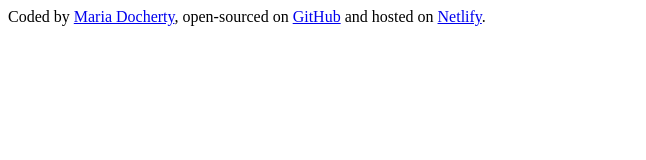
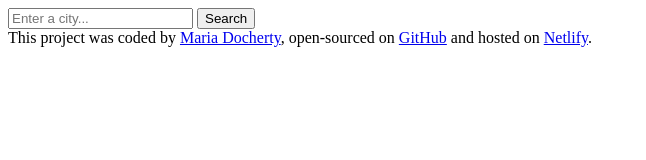
Before and after one commit to Mariadoc1/PlusProject-Weekk7, a plain HTML site: page index.html in a window 1280 px wide. Shown: the whole page, without its empty margins (0-646 px from the left). Drawn offline with Linux system fonts and the light colour scheme.

Commit message:
Added the search function to the header
User is required to search for a city

```diff
--- a/index.html
+++ b/index.html
@@ -6,8 +6,15 @@
     <title>Weather App Plus</title>
   </head>
   <body>
+    <header>
+      <form>
+        <input type="search" placeholder="Enter a city..." required />
+        <input type="submit" value="Search" />
+      </form>
+    </header>
+    <main></main>
     <footer>
-      Coded by
+      This project was coded by
       <a href="https://github.com/Mariadoc1" target="_blank">Maria Docherty</a>,
       open-sourced on
       <a href="https://github.com/Mariadoc1/PlusProject-Weekk7" target="_blank"
```
